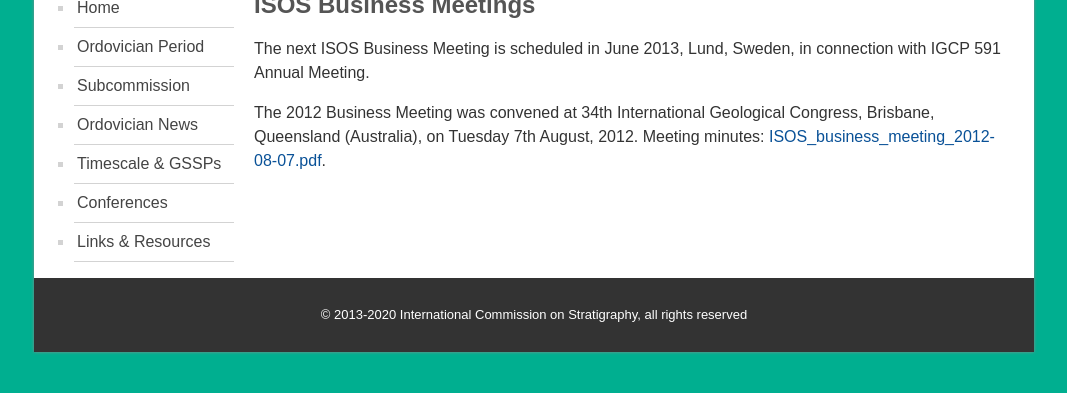
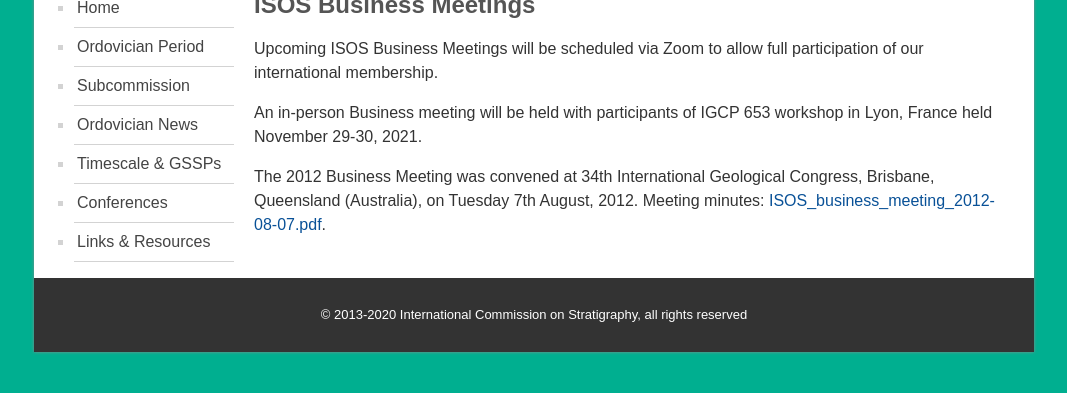
Before and after one commit to whwangChina/subcommission-ordovician, a Jekyll site: the page built from pages/meetings.md, in a window 1280 px wide, cut to the strip 431-824 px from the top of the page. Shown: the whole strip, without its empty margins (106-1173 px from the left). Built offline with Jekyll 4.4.1, drawn with Linux system fonts in a browser that asks for light colours.

Commit message:
Update meetings.md

```diff
--- a/pages/meetings.md
+++ b/pages/meetings.md
@@ -5,7 +5,9 @@
 ---
 ## ISOS Business Meetings
 
-The next ISOS Business Meeting is scheduled in June 2013, Lund, Sweden, in connection with IGCP 591 Annual Meeting.
+Upcoming ISOS Business Meetings will be scheduled via Zoom to allow full participation of our international membership.
+
+An in-person Business meeting will be held with participants of IGCP 653 workshop in Lyon, France held November 29-30, 2021.
 
 The 2012 Business Meeting was convened at 34th International Geological Congress, Brisbane, Queensland (Australia), on Tuesday 7th August, 2012.
 Meeting minutes: [ISOS_business_meeting_2012-08-07.pdf](files/ISOS_business_meeting_2012-08-07.pdf).
```
